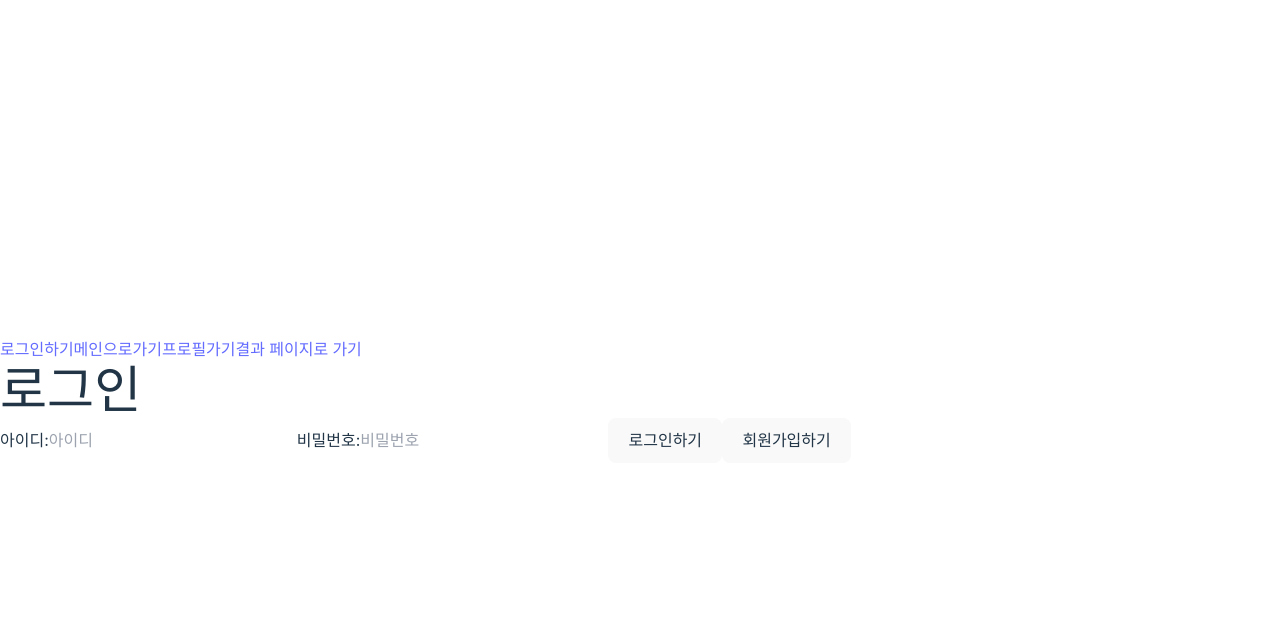
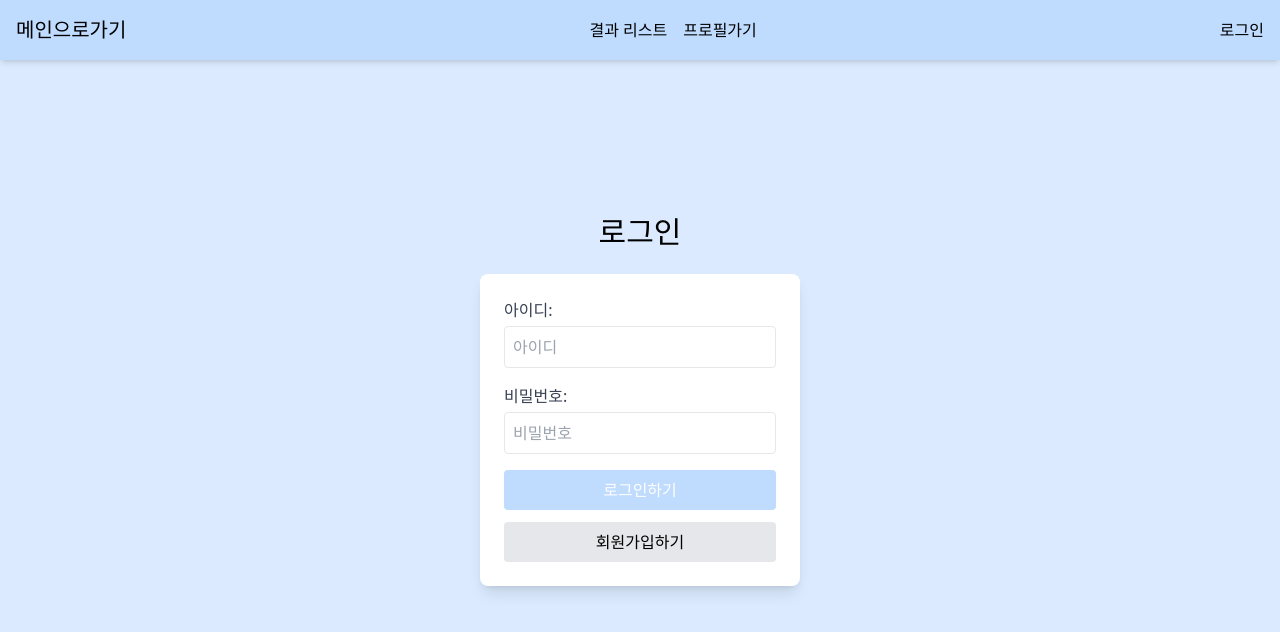
Before and after one commit to usuny0317/mbti-test, a React (Vite) app: page /login in a window 1280 px wide. Shown: the top 632 px of the page. Built offline with nearby package versions, Linux system fonts and the light colour scheme.

Commit message:
style 로그인, 테스트, 결과, 홈페이지 스타일 적용

```diff
--- a/db.json
+++ b/db.json
@@ -5,7 +5,7 @@
       "nickname": "융융",
       "mbti": "ESFJ",
       "desc": "ESFJ: 세상의 평화를 지키는 사회적 중재자! ESFJ는 사람들과의 관계를 중시하며, '모두가 행복할 수 있다면 나도 행복해'라는 마인드를 가지고 있어요. 이들은 다른 사람들을 도와주는 데에서 진정한 기쁨을 느끼며, 언제나 주위 사람들의 요구에 민감하게 반응해요. 그러나 가끔은 너무 자신을 희생하는 경우가 있어, '내 감정도 소중해'라고 말할 필요가 있을지도 몰라요.",
-      "visibility": false,
+      "visibility": true,
       "userid": "usuu"
     },
     {
@@ -15,6 +15,14 @@
       "desc": "ESTP: 스릴을 즐기는 모험가! ESTP는 세상에서 재미있는 것을 찾고, 무엇이든 도전해보는 모험가입니다. 이들은 생각보다는 행동이 먼저인 사람들로, '해보지 않고는 모른다'라는 마인드를 가지고 있어요. 가끔은 너무 빨리 결정을 내려서 '아, 이거 왜 했지?'라고 후회할 때도 있긴 하지만, 그들은 이미 새로운 모험을 찾고 있을 거예요. 이들과 함께라면 지루할 틈이 없어요.",
       "visibility": true,
       "userid": "usuuu"
+    },
+    {
+      "id": "2bea",
+      "nickname": "융융",
+      "mbti": "ESTJ",
+      "desc": "ESTJ: 체계적인 지휘관! ESTJ는 모든 것을 계획하고 조직하는 능력이 탁월한 사람들입니다. 이들은 무엇이든 정확하게 처리하고 싶어하며, '제대로 된 절차가 있으면 모든 게 순조롭게 진행될 수 있어'라는 믿음을 가지고 있어요. 그러나 가끔은 너무 엄격해서 주변 사람들이 '조금만 느긋하게 지내면 안 될까?'라고 묻고 싶을 때가 있을지도 몰라요. 그래도 이들은 확실히 모든 일을 끝내고야 마는 성격이에요.",
+      "visibility": true,
+      "userid": "usuu"
     }
   ]
 }
--- a/src/App.jsx
+++ b/src/App.jsx
@@ -3,10 +3,12 @@ import Router from "./route/Router";
 
 function App() {
   return (
-    <>
+    <div className="flex flex-col min-h-screen w-full">
       <Navbar />
-      <Router />
-    </>
+      <div className="flex-grow w-full">
+        <Router />
+      </div>
+    </div>
   );
 }
 
--- a/src/components/Navbar.jsx
+++ b/src/components/Navbar.jsx
@@ -20,20 +20,22 @@ const Navbar = () => {
     setIsAuthenticated(false); // 상태 업데이트
   };
   return (
-    <nav>
-      {!isAuthenticated ? (
-        <Link to="/login">로그인하기</Link>
-      ) : (
-        <span
+    <nav className="fixed top-0 left-0 w-full bg-blue-200 text-black shadow-md p-4 flex justify-between items-center ">
+      <Link to="/" className="text-xl font-bold hover:text-blue-300">
+        메인으로가기
+      </Link>
+      <div className="flex space-x-4">
+        <Link
+          to="/results"
           onClick={() => {
-            handleLogout();
+            if (!isAuthenticated) {
+              alert("로그인이 필요합니다.");
+            }
           }}
+          className="hover:text-blue-300"
         >
-          로그아웃하기
-        </span>
-      )}
-
-      <Link to="/">메인으로가기</Link>
+          결과 리스트
+        </Link>
         <Link
           to="/profile"
           onClick={() => {
@@ -41,19 +43,22 @@ const Navbar = () => {
               alert("로그인이 필요합니다.");
             }
           }}
+          className="hover:text-blue-300"
         >
           프로필가기
         </Link>
-      <Link
-        to="/results"
-        onClick={() => {
-          if (!isAuthenticated) {
-            alert("로그인이 필요합니다.");
-          }
-        }}
-      >
-        결과 페이지로 가기
+      </div>
+      <div>
+        {!isAuthenticated ? (
+          <Link to="/login" className="hover:text-blue-300">
+            로그인
           </Link>
+        ) : (
+          <Link to="/" onClick={handleLogout} className="hover:text-blue-300">
+            로그아웃
+          </Link>
+        )}
+      </div>
     </nav>
   );
 };
--- a/src/components/TestForm.jsx
+++ b/src/components/TestForm.jsx
@@ -46,7 +46,7 @@ const TestForm = ({ onSubmit }) => {
       ))}
       <button
         type="submit"
-        className="w-full bg-primary-color text-white py-3 rounded-lg font-semibold hover:bg-primary-dark transition duration-300 hover:text-[#FF5A5F]"
+        className="w-full bg-blue-100 text-blue-800 py-3 rounded-lg font-semibold hover:bg-primary-dark transition duration-300 hover:text-blue-400 transition"
       >
         제출하기
       </button>
--- a/src/index.css
+++ b/src/index.css
@@ -2,71 +2,12 @@
 @tailwind components;
 @tailwind utilities;
 
-:root {
-  font-family: Inter, system-ui, Avenir, Helvetica, Arial, sans-serif;
-  line-height: 1.5;
-  font-weight: 400;
-
-  color-scheme: light dark;
-  color: black;
-  background-color: white;
-
-  font-synthesis: none;
-  text-rendering: optimizeLegibility;
-  -webkit-font-smoothing: antialiased;
-  -moz-osx-font-smoothing: grayscale;
-}
-
-a {
-  font-weight: 500;
-  color: #646cff;
-  text-decoration: inherit;
-}
-a:hover {
-  color: #535bf2;
-}
-
+/* 기본적인 브라우저 스타일 초기화 */
 body {
   margin: 0;
-  display: flex;
   place-items: center;
-  min-width: 320px;
-  min-height: 100vh;
+  background-color: #dbeafe;
+  color: black;
+  font-synthesis: none;
+  max-width: none;
 }
-
-h1 {
-  font-size: 3.2em;
-  line-height: 1.1;
-}
-
-button {
-  border-radius: 8px;
-  border: 1px solid transparent;
-  padding: 0.6em 1.2em;
-  font-size: 1em;
-  font-weight: 500;
-  font-family: inherit;
-  background-color: whitesmoke;
-  cursor: pointer;
-  transition: border-color 0.25s;
-}
-button:hover {
-  border-color: #646cff;
-}
-button:focus,
-button:focus-visible {
-  outline: 4px auto -webkit-focus-ring-color;
-}
-
-@media (prefers-color-scheme: light) {
-  :root {
-    color: #213547;
-    background-color: #ffffff;
-  }
-  a:hover {
-    color: #747bff;
-  }
-  button {
-    background-color: #f9f9f9;
-  }
-}
--- a/src/pages/Home.jsx
+++ b/src/pages/Home.jsx
@@ -3,10 +3,17 @@ import { useNavigate } from "react-router-dom";
 const HOME = () => {
   const navigate = useNavigate();
   return (
-    <div>
-      <h1>!무료 MBTI 성격 테스트!</h1>
-      <h4>테스트를 통해 결과를 확인해보세요! </h4>
+    <div className="min-h-screen bg-blue-100 flex flex-col items-center justify-center pt-20">
+      <h1 className="text-4xl font-bold text-black mb-4">
+        !무료 MBTI 성격 테스트!
+      </h1>
+      <h4 className="text-lg text-gray-700 mb-8">
+        테스트를 통해 결과를 확인해보세요!
+      </h4>
+
+      <div className="space-y-4">
         <button
+          className="w-64 py-3 bg-blue-300 text-black font-semibold rounded-xl hover:bg-blue-400 transition"
           onClick={() => {
             const isAuthenticated = localStorage.getItem("accessToken");
             if (!isAuthenticated) {
@@ -19,6 +26,7 @@ const HOME = () => {
         </button>
 
         <button
+          className="w-64 py-3 bg-blue-300 text-black font-semibold rounded-xl hover:bg-blue-400 transition"
           onClick={() => {
             const isAuthenticated = localStorage.getItem("accessToken");
             if (isAuthenticated) {
@@ -30,7 +38,9 @@ const HOME = () => {
         >
           로그인하기
         </button>
+
         <button
+          className="w-64 py-3 bg-blue-300 text-black font-semibold rounded-xl hover:bg-blue-400 transition"
           onClick={() => {
             const isAuthenticated = localStorage.getItem("accessToken");
             if (!isAuthenticated) {
@@ -42,6 +52,7 @@ const HOME = () => {
           마이페이지 이동하기
         </button>
       </div>
+    </div>
   );
 };
 
--- a/src/pages/Login.jsx
+++ b/src/pages/Login.jsx
@@ -17,11 +17,10 @@ const Login = () => {
 
     try {
       const result = await login(user);
-      //로그인 성공했을 때때
       if (result.success) {
         alert("로그인 되었습니다.");
         localStorage.setItem("accessToken", result.accessToken);
-        //로그인하면 유저 정도도 저장해둘까?
+
         try {
           const userdata = await getUserProfile(result.accessToken);
           localStorage.setItem("id", userdata.id);
@@ -29,48 +28,54 @@ const Login = () => {
         } catch (err) {
           alert("유저 정보 가져오기 실패!" + err);
         }
-
         navigate("/");
       } else throw "실패!";
     } catch (err) {
-      alert("로그인실패!" + err);
+      alert("로그인 실패!" + err);
     }
   };
 
   return (
-    <>
-      <h1>로그인</h1>
-      <form onSubmit={handleForm}>
-        <label>
-          아이디:
+    <div className="flex justify-center items-center min-h-screen bg-gray-100 w-full">
+      <div className="flex  flex-col items-center justify-center min-h-screen bg-blue-100 text-black ">
+        <h1 className="text-3xl font-bold mb-6">로그인</h1>
+        <form
+          onSubmit={handleForm}
+          className="bg-white p-6 rounded-lg shadow-lg w-80"
+        >
+          <label className="block mb-4">
+            <span className="text-gray-700">아이디:</span>
             <input
               placeholder="아이디"
-            onChange={(e) => {
-              setId(e.target.value);
-            }}
+              className="w-full mt-1 p-2 border rounded focus:outline-none focus:ring-2 focus:ring-blue-300"
+              onChange={(e) => setId(e.target.value)}
             />
           </label>
-        <label>
-          비밀번호:
+          <label className="block mb-4">
+            <span className="text-gray-700">비밀번호:</span>
             <input
               placeholder="비밀번호"
               type="password"
-            onChange={(e) => {
-              setPassword(e.target.value);
-            }}
+              className="w-full mt-1 p-2 border rounded focus:outline-none focus:ring-2 focus:ring-blue-300"
+              onChange={(e) => setPassword(e.target.value)}
             />
           </label>
-        <button type="submit">로그인하기</button>
+          <button
+            type="submit"
+            className="w-full bg-blue-200 hover:bg-blue-400 text-white py-2 rounded transition duration-200"
+          >
+            로그인하기
+          </button>
           <button
             type="button"
-          onClick={() => {
-            navigate("/signup");
-          }}
+            onClick={() => navigate("/signup")}
+            className="w-full mt-3 bg-gray-200 hover:bg-gray-400 text-gray py-2 rounded transition duration-200"
           >
             회원가입하기
           </button>
         </form>
-    </>
+      </div>
+    </div>
   );
 };
 
--- a/src/pages/Profile.jsx
+++ b/src/pages/Profile.jsx
@@ -20,12 +20,14 @@ const Profile = () => {
     setNickname("");
   };
   return (
-    <div>
-      <h1>프로필 페이지</h1>
+    <div className="min-h-screen bg-blue-100 flex flex-col items-center justify-center pt-20">
+      <h1 className="text-4xl font-bold text-black mb-4">프로필 페이지</h1>
 
-      <label>
+      <label className="text-lg text-gray-700 mb-4">
         바꿀 닉네임을 입력해주세요!
+        <br />
         <input
+          className="w-64 mt-2 p-2 border border-gray-300 rounded-xl focus:outline-none focus:ring-2 focus:ring-blue-400"
           placeholder="닉네임 입력"
           onChange={(e) => {
             setNickname(e.target.value);
@@ -33,6 +35,7 @@ const Profile = () => {
         />
       </label>
       <button
+        className="w-64 py-3 mt-4 bg-blue-300 text-black font-semibold rounded-xl hover:bg-blue-400 transition"
         onClick={() => {
           handleNickChange();
         }}
--- a/src/pages/TestPage.jsx
+++ b/src/pages/TestPage.jsx
@@ -38,7 +38,7 @@ const TestPage = () => {
   };
 
   return (
-    <div className="w-full flex flex-col items-center justify-center bg-white">
+    <div className="w-full flex flex-col items-center justify-center bg-white pt-20">
       <div className="bg-white rounded-lg p-8 max-w-lg w-full h-full overflow-y-auto">
         {!result ? (
           <>
--- a/src/pages/TestResultPage.jsx
+++ b/src/pages/TestResultPage.jsx
@@ -8,23 +8,19 @@ import { useEffect, useState } from "react";
 
 const TestResultPage = () => {
   const navigate = useNavigate();
-
   const [testResults, setTestResults] = useState([]);
   const userid = localStorage.getItem("id");
 
-  //로그인된 값 가져오기기
-
-  //데이터 가져오기기
+  //데이터 불러오기
   useEffect(() => {
     const fetchData = async () => {
       try {
         const data = await getTestResults();
-        setTestResults(data); // 상태 업데이트
-      } catch (error) {
-        console.error("데이터 불러오기 실패:", error);
+        setTestResults(data);
+      } catch (err) {
+        alert("데이터를 불러오지 못했습니다!!:" + err);
       }
     };
-
     fetchData();
   }, []);
 
@@ -32,72 +28,75 @@ const TestResultPage = () => {
   const handledelete = async (id) => {
     try {
       const response = await deleteTestResult(id);
-      if (!response) {
-        throw "응답이 없습니다!";
-      } else {
-        alert("삭제 되었습니다!");
-      }
+      if (!response) throw "응답이 없습니다!";
+      alert("삭제 되었습니다!");
+      setTestResults(testResults.filter((result) => result.id !== id));
     } catch (err) {
       alert("삭제에 실패했습니다!!" + err);
     }
   };
-  //공개 여부 핸들러
+
+  //숨기기/ 보이기 핸들러
   const handlevisibility = async (id, visibility) => {
     try {
       const response = await updateTestResultVisibility(id, visibility);
-      if (!response) {
-        throw "응답이 없습니다!";
-      } else {
-        alert("변경 되었습니다!");
-      }
+      if (!response) throw "응답이 없습니다!";
+      alert("변경 되었습니다!");
+      setTestResults(
+        testResults.map((result) =>
+          result.id === id ? { ...result, visibility: !visibility } : result
+        )
+      );
     } catch (err) {
       alert("공개 여부 변경 실패!!: " + err);
     }
   };
 
   return (
-    <div>
-      <div>
-        {testResults.map(
-          //id 같은 애들 보이기
-          (da) =>
-            userid === da.userid ? (
-              <div key={da.id}>
-                <div>{da.mbti}</div>
-                <div>{da.desc}</div>
+    <div className="min-h-screen bg-blue-100 flex flex-col items-center pt-20">
+      <h1 className="text-4xl font-bold text-black mb-8">테스트 결과</h1>
+      <div className="w-full max-w-2xl space-y-6">
+        {testResults.map((da) =>
+          userid === da.userid ? (
+            <div
+              key={da.id}
+              className="p-4 bg-white shadow-lg rounded-xl border border-gray-200"
+            >
+              <div className="text-xl font-semibold text-blue-600 mb-2">
+                {da.mbti}
+              </div>
+              <div className="text-gray-700 mb-4">{da.desc}</div>
+              <div className="flex space-x-4">
                 <button
-                  onClick={() => {
-                    handlevisibility(da.id, da.visibility);
-                  }}
+                  className="py-2 px-4 bg-yellow-300 text-black rounded-lg hover:bg-yellow-400 transition"
+                  onClick={() => handlevisibility(da.id, da.visibility)}
                 >
-                  숨기기
+                  {da.visibility ? "숨기기" : "보이기"}
                 </button>
                 <button
-                  onClick={() => {
-                    handledelete(da.id);
-                  }}
+                  className="py-2 px-4 bg-purple-300 text-black rounded-lg hover:bg-purple-400 transition"
+                  onClick={() => handledelete(da.id)}
                 >
                   삭제하기
                 </button>
               </div>
-            ) : da.visibility ? (
-              // 아이디 다른 애들인데.. 이중에 visibility false인 애들
-              // 보이면 안된다..
-              <div key={da.id}>
-                <div>{da.mbti}</div>
-                <div>{da.desc}</div>
+            </div>
+          ) : da.visibility ? (
+            <div
+              key={da.id}
+              className="p-4 bg-white shadow-lg rounded-xl border border-gray-200"
+            >
+              <div className="text-xl font-semibold text-blue-600 mb-2">
+                {da.mbti}
               </div>
-            ) : (
-              <> </>
-            )
-
-          //id 랑 토큰을 가져온 id랑 같으면 삭제/ 비공개 버튼 나타내기
+              <div className="text-gray-700 mb-4">{da.desc}</div>
+            </div>
+          ) : null
         )}
       </div>
       <button
-        onClick={() => {
-          navigate("/");
-        }}
+        className="mt-8 py-3 px-6 bg-blue-300 text-black font-semibold rounded-xl hover:bg-blue-400 transition"
+        onClick={() => navigate("/")}
       >
         메인으로 돌아가기
       </button>
```
Also changed, not shown: src/route/Router.jsx (+1 -7 lines). Lines whose indentation alone changed are shown as unchanged.
